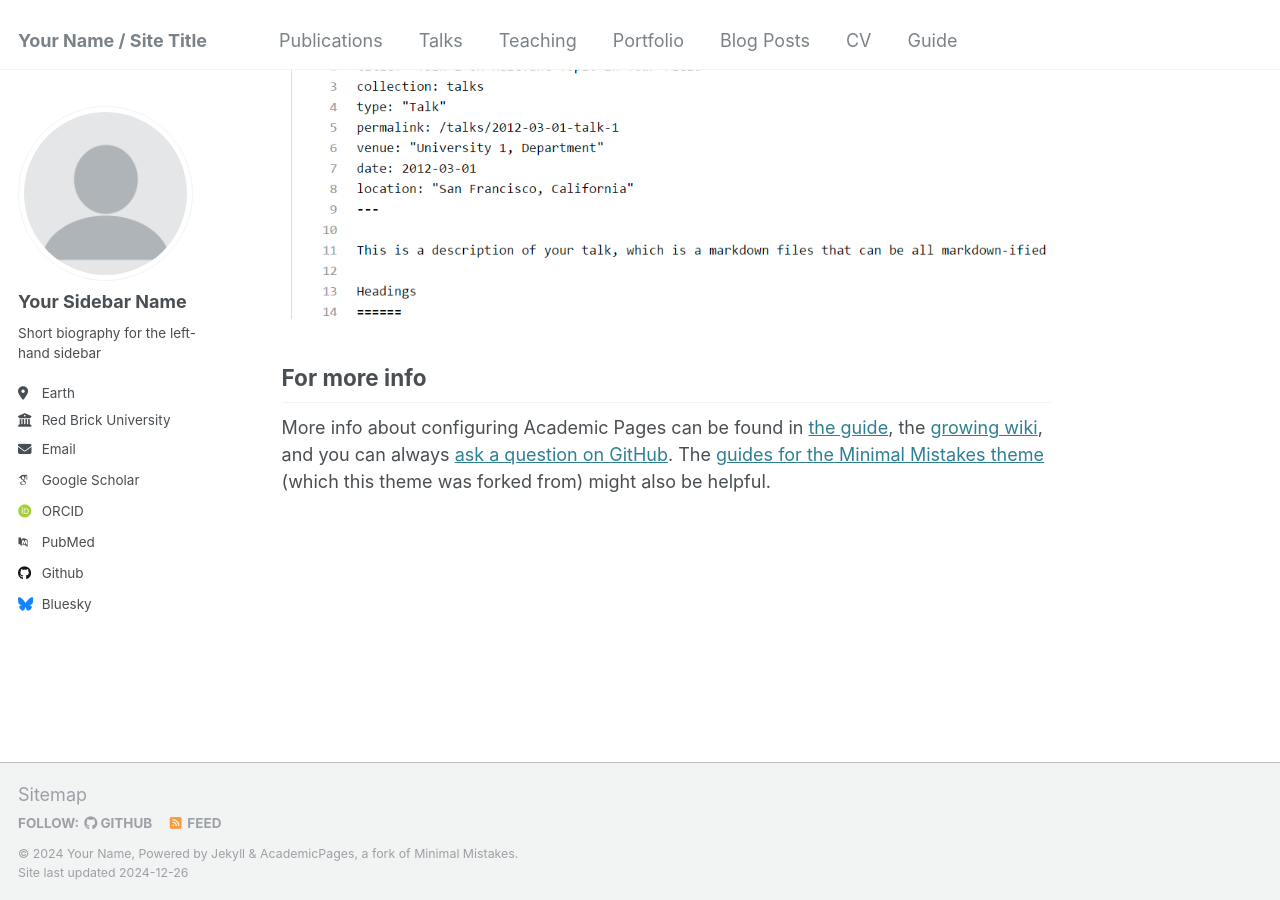
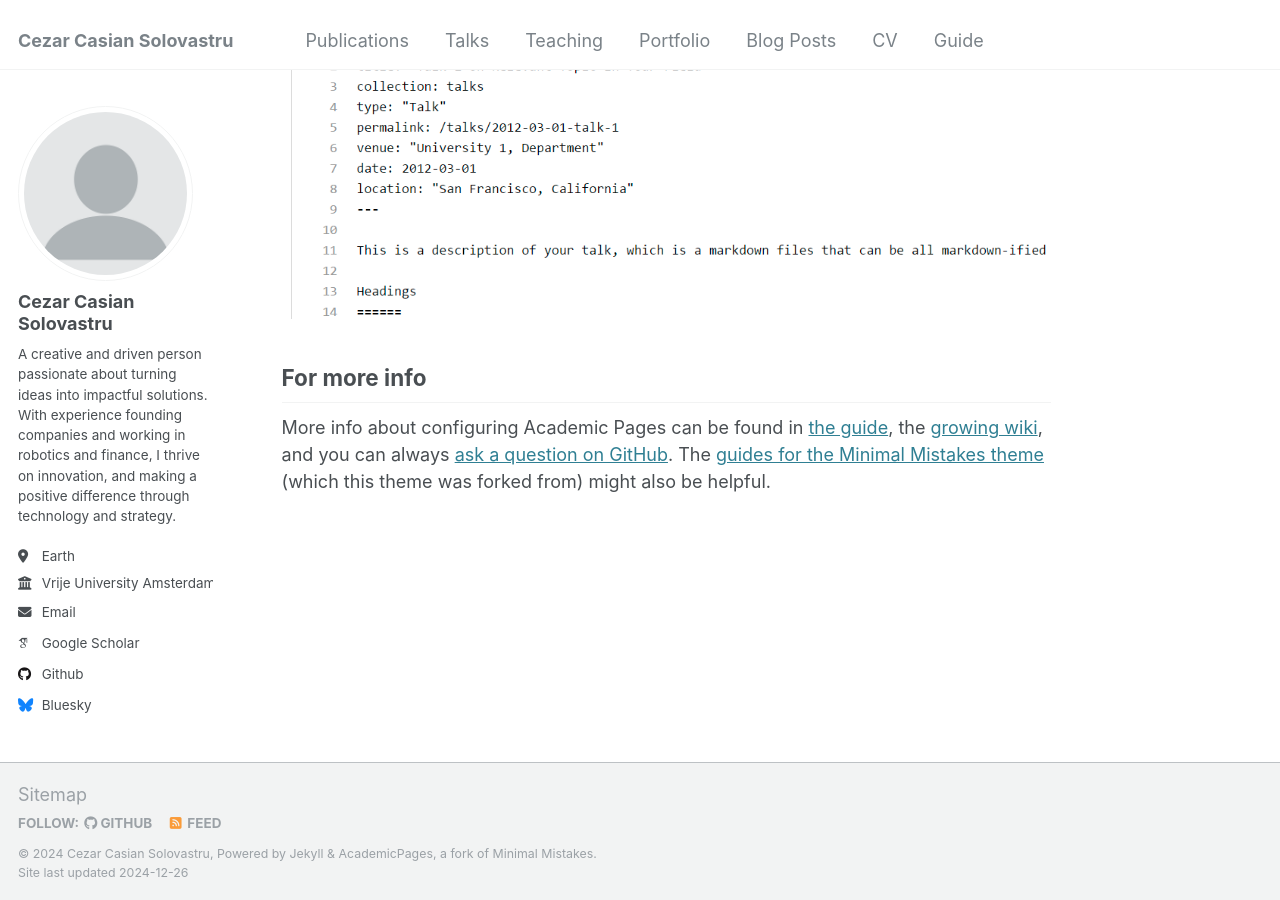
Before and after one commit to cezarsolo1/cezarsolo1.github.io, a Jekyll site: the page built from _pages/about.md, in a window 1280 px wide and 900 px high, scrolled down 2643 px. Built offline with Jekyll 4.4.1, drawn with Linux system fonts in a browser that asks for light colours; some web fonts are replaced.

Commit message:
Update _config.yml

```diff
--- a/_config.yml
+++ b/_config.yml
@@ -8,13 +8,13 @@
 
 # Basic Site Settings
 locale                   : "en-US"
-title                    : "Your Name / Site Title"
+title                    : "Cezar Casian Solovastru"
 title_separator          : "-"
-name                     : &name "Your Name"
+name                     : &name "Cezar Casian Solovastru"
 description              : &description "personal description"
-url                      : https://academicpages.github.io # the base hostname & protocol for your site e.g. "https://[your GitHub username].github.io"
+url                      : https://cezarsolo1.github.io # the base hostname & protocol for your site e.g. "https://[your GitHub username].github.io"
 baseurl                  : "" # the subpath of your site, e.g. "/blog"
-repository               : "academicpages/academicpages.github.io"
+repository               : "academicpages/cezarsolo1.github.io"
 
 # Site Author - The following control what appear as part of the author content on the side bar.
 #               If a field is blank the icon and link will not appear, otherwise it will be shown.
@@ -22,11 +22,11 @@ repository               : "academicpages/academicpages.github.io"
 author:
   # Biographic information
   avatar           : "profile.png"
-  name             : "Your Sidebar Name"
+  name             : "Cezar Casian Solovastru"
   pronouns         : # example: "she/her"
-  bio              : "Short biography for the left-hand sidebar"
+  bio              : "A creative and driven person passionate about turning ideas into impactful solutions. With experience founding companies and working in robotics and finance, I thrive on innovation, and making a positive difference through technology and strategy."
   location         : "Earth"
-  employer         : "Red Brick University"
+  employer         : "Vrije University Amsterdam"
   uri              : # URL
   email            : "none@example.org"
 
@@ -34,9 +34,9 @@ author:
   arxiv            : # URL - Update with the correct link to your profile
   googlescholar    : "https://scholar.google.com/citations?user=PS_CX0AAAAAJ"
   impactstory      : # URL
-  orcid            : "http://orcid.org/yourorcidurl"
+  orcid            :
   semantic         : # URL
-  pubmed           : "https://www.ncbi.nlm.nih.gov/pubmed/?term=john+snow"
+  pubmed           :
   researchgate     : # URL
   scopus           : # URL
 
```
